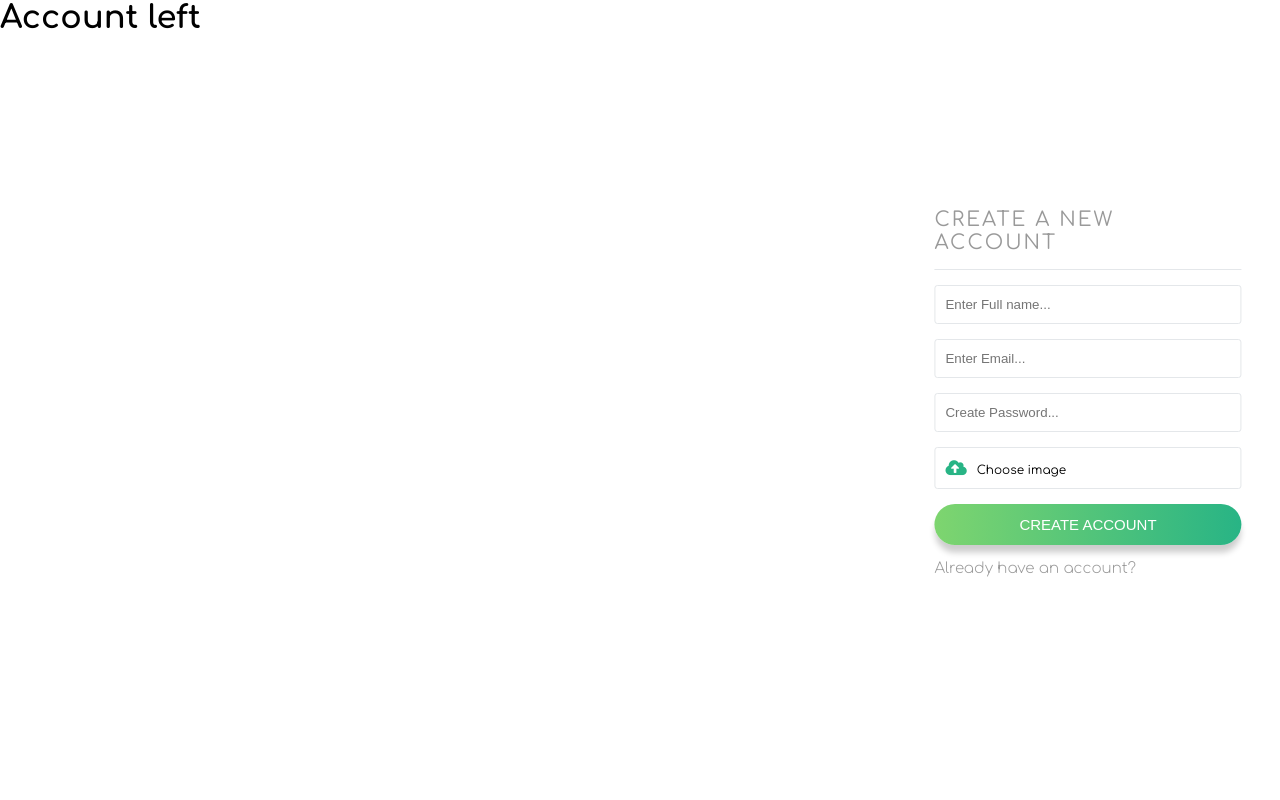
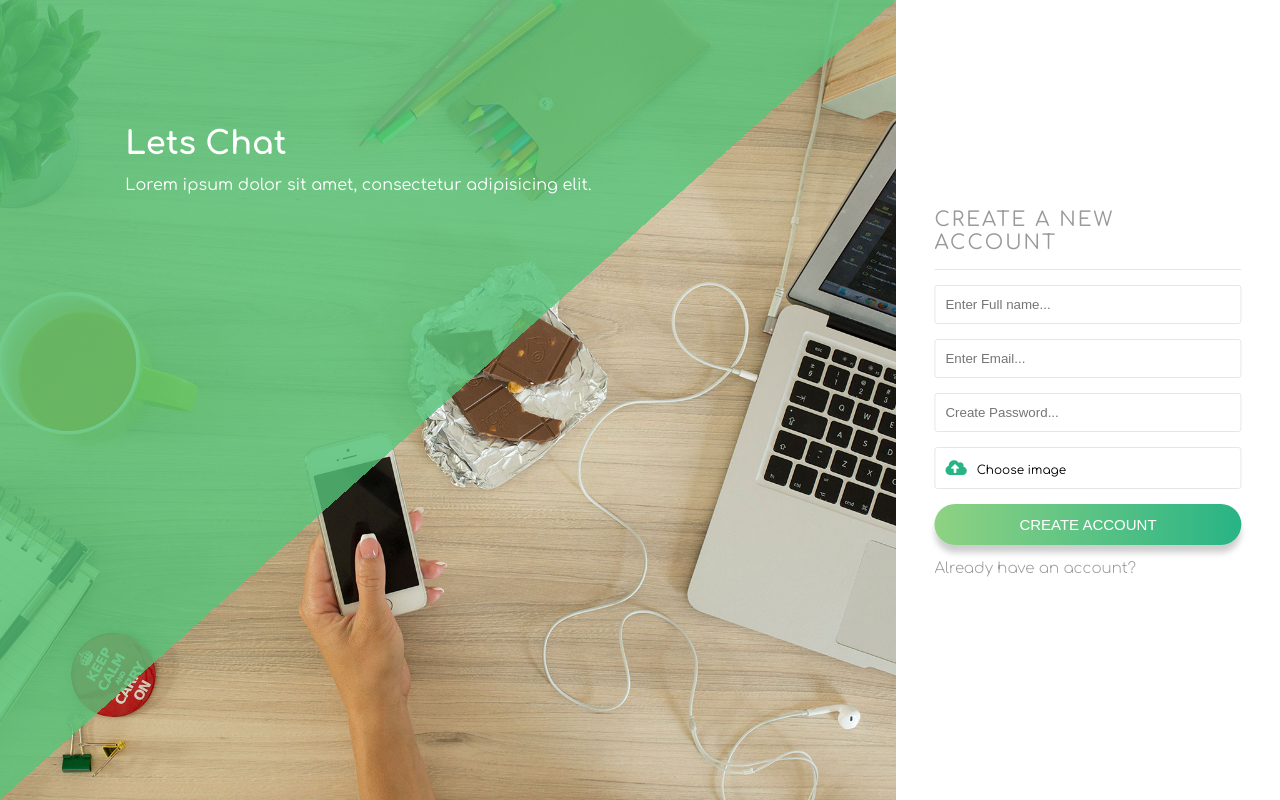
Before and after one commit to BOBKOVSERGEY/udemyChart, a PHP site: page /signup.php in a window 1280 px wide. Run offline with PHP 8.4, Linux system fonts and the light colour scheme.

Commit message:
Разметка областей

```diff
--- a/assets/css/base.css
+++ b/assets/css/base.css
@@ -1,6 +1,6 @@
 :root {
     --color-green: #55c57a;
-    --color-green-light: #7ed56f;
+    --color-green-light: #8fd283;
     --color-green-dark: #28b485;
     --color-silver: #e4e7ea;
     --color-white: #fff;
--- /dev/null
+++ b/assets/css/chat-area.css
@@ -0,0 +1,25 @@
+.chat-container {
+  display: flex;
+}
+#sidebar {
+  width: 20%;
+  height: 90vh;
+  background-color: orange;
+}
+
+#right-area {
+  width: 80%;
+  background-color: yellow;
+}
+
+.messages {
+  width: 100%;
+  height: 75vh;
+  background-color: green;
+}
+
+.chat-form {
+  width: 100%;
+  height: 15vh;
+  background-color: black;
+}
--- /dev/null
+++ b/assets/css/nav.css
@@ -0,0 +1,5 @@
+#nav {
+  width: 100%;
+  height: 10vh;
+  background-color: red;
+}
--- a/assets/css/sign-login-form.css
+++ b/assets/css/sign-login-form.css
@@ -5,7 +5,27 @@
     height: 100vh;
 }
 .account-left {
+    position: relative;
     width: 70%;
+    background-image: linear-gradient(to right bottom, rgba(85, 197, 122, .8) 50%, transparent 50%),
+    url(../img/account-bgc.jpg);
+
+    /*background-image: linear-gradient(to right bottom, rgba(40,180,133,.8) 50%, rgba(143, 210, 131, .8)),
+    url(../img/account-bgc.jpg);*/
+
+    background-position: center;
+    background-repeat: no-repeat;
+    background-size: cover;
+}
+.account-text {
+    position: absolute;
+    top: 20%;
+    left: 40%;
+    transform: translate(-50%, -50%);
+    color: var(--color-white);
+}
+.account-text h1 {
+    margin-bottom: 15px;
 }
 .account-right {
     width: 30%;
@@ -91,3 +111,12 @@
     text-align: left;
     display: block;
 }
+
+@media (max-width: 765px) {
+    .account-left {
+        display: none;
+    }
+    .account-right {
+        width: 100%;
+    }
+}
--- a/assets/css/style.css
+++ b/assets/css/style.css
@@ -1,2 +1,4 @@
 @import "base.css";
 @import "sign-login-form.css";
+@import "chat-area.css";
+@import "nav.css";
--- a/assets/js/file_label.js
+++ b/assets/js/file_label.js
@@ -1,6 +1,6 @@
 $(function () {
    $('#file').on('change', function () {
-       var image_name = $('#file').val();
+       var image_name = $('#file').val().split( '\\' ).pop();
        $('#file-label').html(image_name);
    });
 });
--- a/signup.php
+++ b/signup.php
@@ -13,7 +13,10 @@
 <body>
     <div class="signup-container">
         <div class="account-left">
-            <h1>Account left</h1>
+            <div class="account-text">
+                <h1>Lets Chat</h1>
+                <p>Lorem ipsum dolor sit amet, consectetur adipisicing elit. </p>
+            </div>
         </div>
         <div class="account-right">
             <div class="form-area">
```
Also changed, not shown: index.php (added, +33 -0 lines), assets/img/account-bgc.jpg (added), 1 other file.
